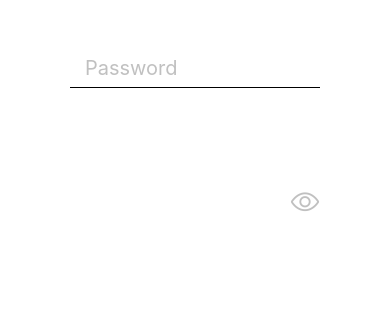
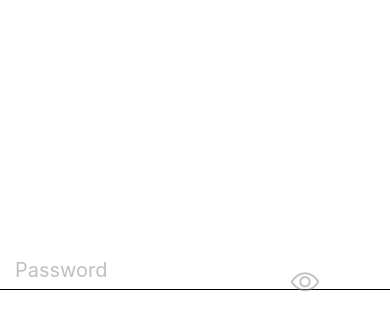
Before and after one commit to ExcaliburSims/REACT-NATIVE-EXEMPLES, a React Native app in the folder passwordToggle/: screen / in a window 390 px wide. Shown: the part 152-482 px from the top of the page. Built offline with nearby package versions, Linux system fonts and the light colour scheme.

Commit message:
fix: style

```diff
--- a/passwordToggle/src/Login.js
+++ b/passwordToggle/src/Login.js
@@ -19,13 +19,10 @@ const width = Dimensions.get('window').width;
 const height = Dimensions.get('window').height;
 const Login = () => {
   return (
-    <SafeAreaView
-      /* behavior={Platform.OS === 'android' ? 'padding' : 'height'} */
-      style={styles.layout}>
+    <View style={styles.layout}>
       <TextInput
         placeholder="Password"
-        // eslint-disable-next-line prettier/prettier
-            style={styles.textInput}
+        style={styles.textInput}
         placeholderTextColor={'#88888888'}
       />
       <Icon
@@ -56,19 +53,32 @@ const Login = () => {
           />
         </TouchableOpacity>
       </View> */}
-    </SafeAreaView>
+    </View>
   );
 };
 
 export default Login;
 const styles = StyleSheet.create({
   layout: {
+    //flex: 1,
+    //backgroundColor: '#1F172F',
+    //backgroundColor: 'white',
+    //paddingTop: 200,
+    //justifyContent: 'center',
+    //alignItems: 'center',
+    flexDirection: 'row',
+  },
+  textInput: {
     flex: 1,
-    //backgroundColor: '#1F172F',
-    backgroundColor: 'white',
-    paddingTop: 200,
-    //justifyContent: 'center',
-    alignItems: 'center',
+    height: 40,
+    borderColor: '#000',
+    borderBottomWidth: 1,
+    //marginBottom: 36,
+    color: '#000',
+    width: 250,
+    fontSize: 20,
+    //backgroundColor: 'red',
+    paddingHorizontal: 15,
   },
   box1: {
     //flex: 3,
@@ -91,17 +101,6 @@ const styles = StyleSheet.create({
     width: 50,
     height: 50,
   },
-  textInput: {
-    height: 40,
-    borderColor: '#000',
-    borderBottomWidth: 1,
-    marginBottom: 36,
-    color: '#000',
-    width: 250,
-    fontSize: 20,
-    //backgroundColor: 'red',
-    paddingHorizontal: 15,
-  },
   icone: {
     position: 'absolute',
     right: 70,
```
